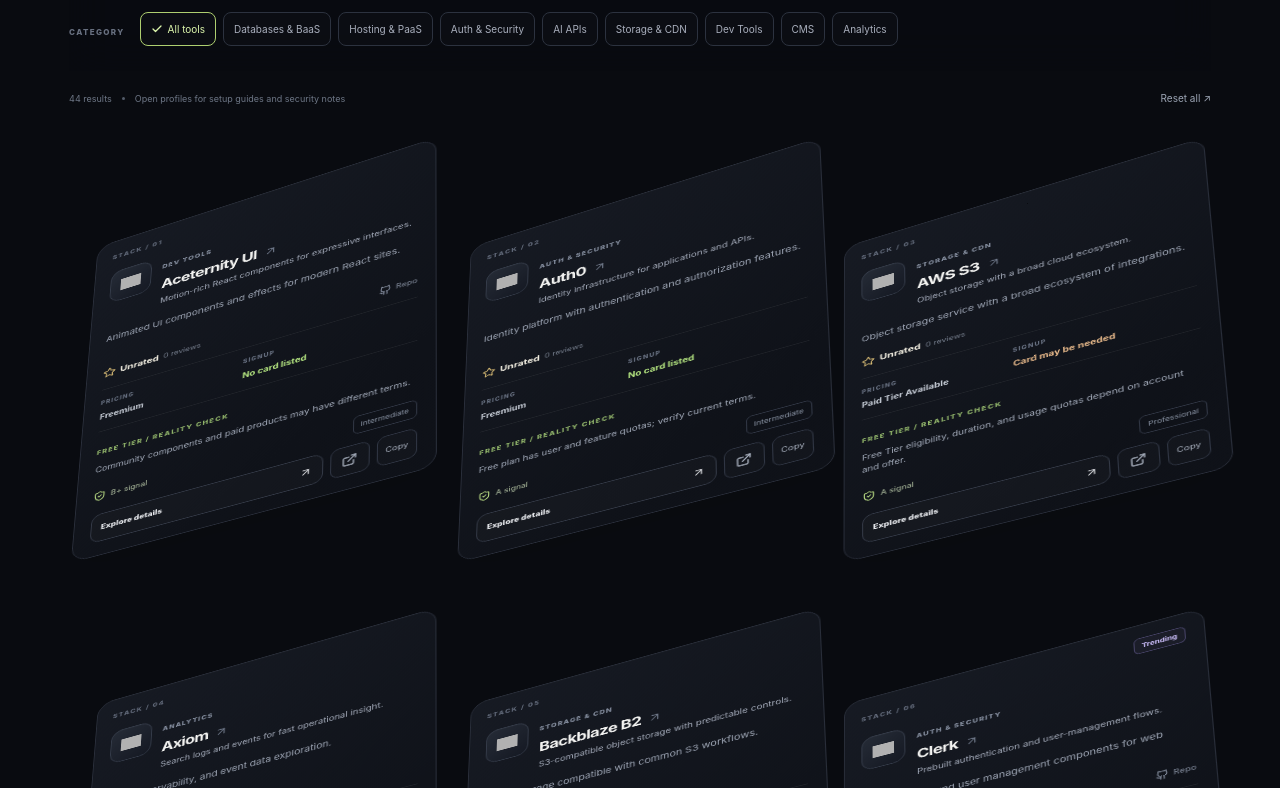
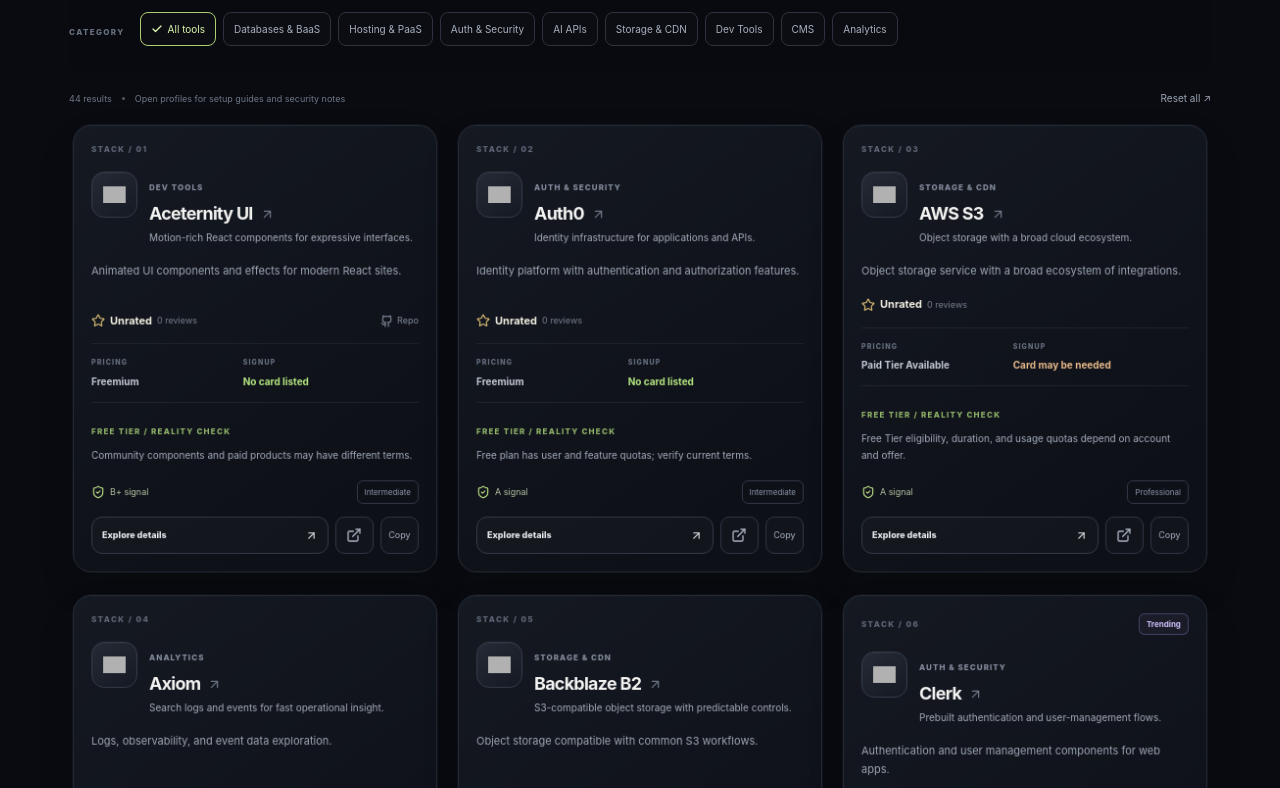
Before and after one commit to shinuXcode/-awesome-free-stack, a Next.js app: page /tools in a window 1280 px wide. Shown: the part 852-1640 px from the top of the page. Built offline with nearby package versions, Linux system fonts and the light colour scheme; grey boxes are pictures that could not be loaded.

Commit message:
Fix unstable 3D tool-card tilt and simplify motion

```diff
--- a/components/ToolCard.tsx
+++ b/components/ToolCard.tsx
@@ -1,7 +1,7 @@
 "use client";
 
 import { useState } from "react";
-import { AnimatePresence, motion, useMotionValue, useReducedMotion, useSpring, useTransform } from "framer-motion";
+import { AnimatePresence, motion } from "framer-motion";
 import { ArrowUpRight, Check, ExternalLink, Github, ShieldCheck, Star } from "lucide-react";
 import type { DetailedDevTool } from "../lib/types";
 
@@ -10,19 +10,6 @@
 export default function ToolCard({ tool, index, onDetails }: Props) {
   const [logoFailed, setLogoFailed] = useState(false);
   const [copied, setCopied] = useState(false);
-  const reduceMotion = useReducedMotion();
-  const pointerX = useMotionValue(0);
-  const pointerY = useMotionValue(0);
-  const rotateX = useSpring(useTransform(pointerY, [0, 1], [5.5, -5.5]), { stiffness: 230, damping: 25, mass: 0.5 });
-  const rotateY = useSpring(useTransform(pointerX, [0, 1], [-5.5, 5.5]), { stiffness: 230, damping: 25, mass: 0.5 });
-
-  const handlePointerMove = (event: React.MouseEvent<HTMLElement>) => {
-    if (reduceMotion || window.matchMedia("(hover: none)").matches) return;
-    const bounds = event.currentTarget.getBoundingClientRect();
-    pointerX.set((event.clientX - bounds.left) / bounds.width);
-    pointerY.set((event.clientY - bounds.top) / bounds.height);
-  };
-  const resetTilt = () => { pointerX.set(0.5); pointerY.set(0.5); };
 
   async function copyUrl() {
     try {
@@ -43,10 +30,7 @@
       initial={{ opacity: 0, y: 18, scale: 0.98 }}
       animate={{ opacity: 1, y: 0 }}
       exit={{ opacity: 0, y: 10, scale: 0.97 }}
-      transition={{ layout: { type: "spring", stiffness: 270, damping: 26 }, delay: Math.min(index % 9, 8) * 0.025 }}
-      style={reduceMotion ? undefined : { rotateX, rotateY, transformPerspective: 1000 }}
-      onMouseMove={handlePointerMove}
-      onMouseLeave={resetTilt}
+      transition={{ layout: { type: "spring", stiffness: 320, damping: 32 }, opacity: { duration: 0.22 }, y: { duration: 0.28 }, delay: Math.min(index % 6, 5) * 0.018 }}
       className="tool-card"
     >
       <div className="card-topline"><span className="card-id">STACK / {String(index + 1).padStart(2, "0")}</span>
```
